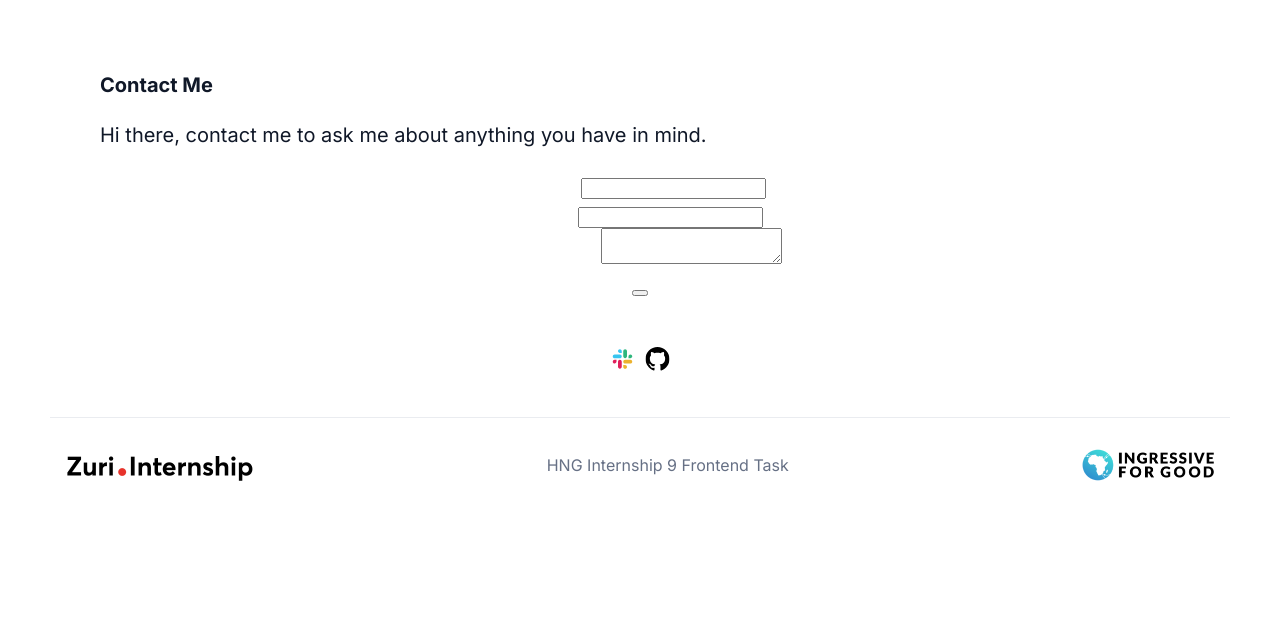
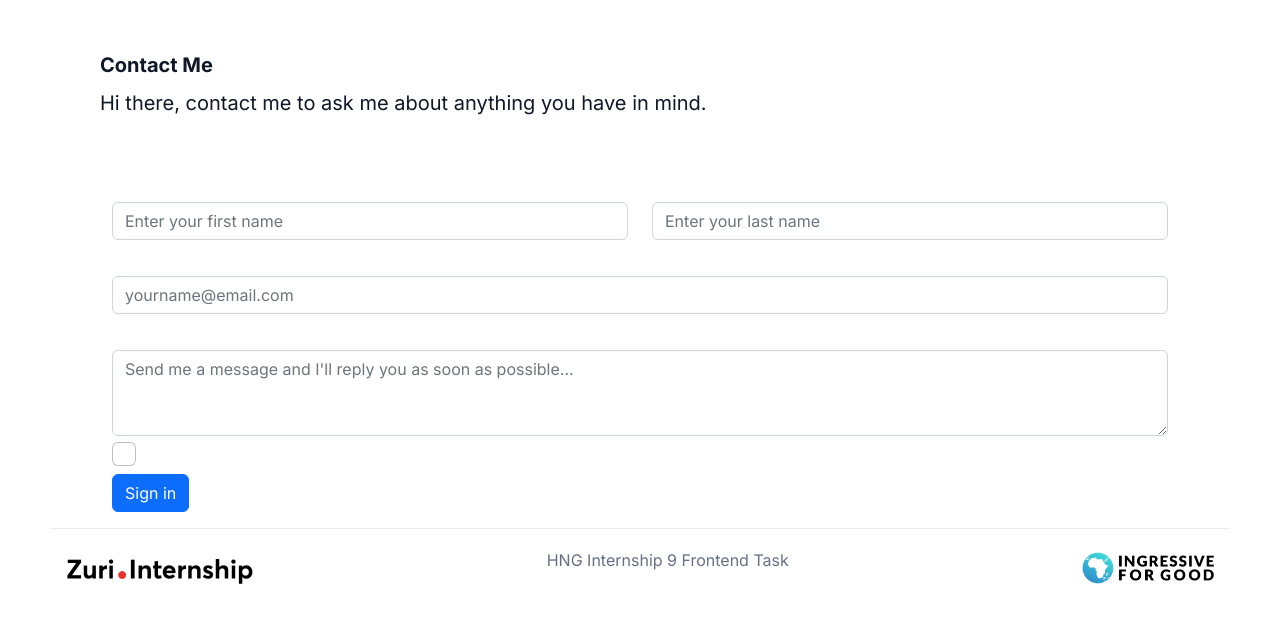
Before and after one commit to Ikechukwu11/hng9frontendT2, a React (Create React App) app: page /contact in a window 1280 px wide. Shown: the top 622 px of the page. Built offline with nearby package versions, Linux system fonts and the light colour scheme.

Commit message:
feat : Added bootstrap dependency

```diff
--- a/package.json
+++ b/package.json
@@ -6,6 +6,7 @@
     "@testing-library/jest-dom": "^5.16.5",
     "@testing-library/react": "^13.4.0",
     "@testing-library/user-event": "^13.5.0",
+    "bootstrap": "^5.2.2",
     "react": "^18.2.0",
     "react-dom": "^18.2.0",
     "react-router-dom": "^6.4.3",
--- a/src/App.js
+++ b/src/App.js
@@ -3,13 +3,14 @@ import Home from "./components/Home";
 import Contact from "./components/Contact";
 import Error404 from "./components/Error404";
 import {Routes, Route} from "react-router-dom";
+import '../node_modules/bootstrap/dist/css/bootstrap.min.css'
 
 function App() {
   return (
     <Routes>
       <Route exact path="/" element={ <Home />} />
-      <Route  path="/contact" element={ <Contact />} />
-      <Route  path="*" element={ <Error404 />} />
+      <Route path="/contact" element={ <Contact />} />
+      <Route path="*" element={ <Error404 />} />
       </Routes>
   );
 }
--- a/src/components/Contact.js
+++ b/src/components/Contact.js
@@ -12,48 +12,38 @@ export default function Contact(){
         </p>
 
 
-        <form >
-        <div className="mb-3 ">
-          <label className="form-label" htmlFor="name">
-            Name
-          </label>
-          <input className="form-control" type="text" id="name" required />
-        </div>
-        <div className="mb-3">
-          <label className="form-label" htmlFor="email">
-            Email
-          </label>
-          <input className="form-control" type="email" id="email" required />
-        </div>
-        <div className="mb-3">
-          <label className="form-label" htmlFor="message">
-            Message
-          </label>
-          <textarea className="form-control" id="message" required />
-        </div>
-        <button className="btn btn-danger" type="submit">
+        <form className="container mt-5">
+          <div className="row">
+            <div className="form-group col-md-6">
+              <label htmlFor="fname">First name</label>
+              <input type="text" placeholder='Enter your first name' className="form-control" id="fname" />
+            </div>
+            <div className="form-group col-md-6">
+              <label htmlFor="lname">Last name</label>
+              <input type="text" placeholder='Enter your last name' className="form-control" id="lname" />
+            </div>
+          </div>
+          <div className="form-group">
+            <label htmlFor="Address">Email</label>
+            <input type="text" className="form-control" id="mail" placeholder="yourname@email.com" />
+          </div>
+          <div className="form-group">
+            <label htmlFor="message">Message</label>
+            <textarea className="form-control" rows ="3" id='message' placeholder="Send me a message and I'll reply you as soon as possible...">
 
-        </button>
-      </form>
+            </textarea>
+          </div>
 
-        <div className='App-link-div'>
-        <a
-          className="App-link"
-          href="https://hng9.slack.com"
-          target="_blank"
-          rel="noopener noreferrer"
-        >
-         <img src={'./img/slack.svg'} id="profile_img" className="social_svg" alt="slack_svg" />
-        </a>
-        <a
-          className="App-link"
-          href="https://github.com/Ikechukwu11"
-          target="_blank"
-          rel="noopener noreferrer"
-        >
-         <img src={'./img/github.svg'} id="profile_img" className="social_svg" alt="github_svg" />
-        </a>
-        </div>
+          <div className="form-group">
+            <div className="form-check">
+              <input className="form-check-input" type="checkbox" id="gridCheck" />
+              <label className="form-check-label" htmlFor="gridCheck">
+                Check me out
+              </label>
+            </div>
+          </div>
+          <button type="submit" className="btn btn-primary">Sign in</button>
+        </form>
 
       </header>
       <footer className='App-footer'>
```
Also changed, not shown: 1 other file (tests, documents, lock files or other folders).
